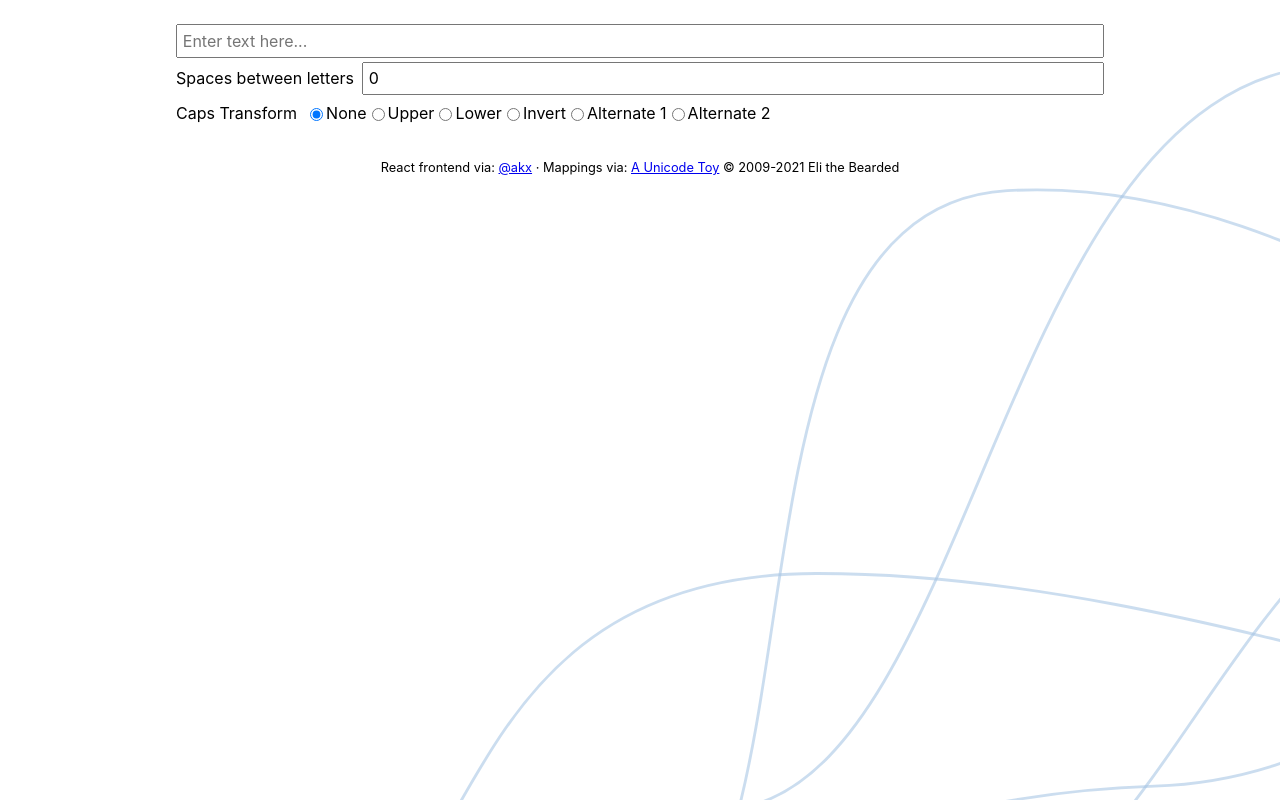
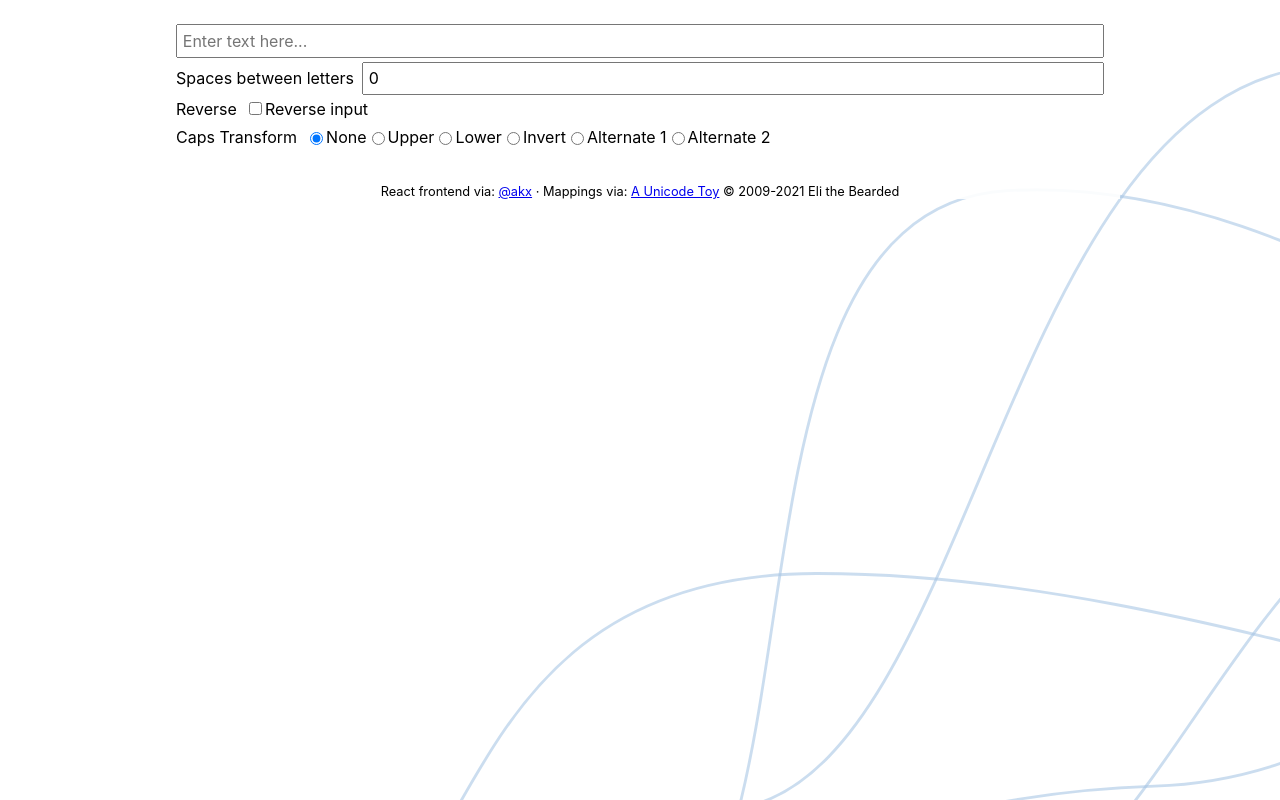
Before and after one commit to akx/unifun, a React (Vite) app: page / in a window 1280 px wide. Built offline with nearby package versions, Linux system fonts and the light colour scheme.

Commit message:
Add reverse option

```diff
--- a/src/App.tsx
+++ b/src/App.tsx
@@ -5,9 +5,10 @@ function App() {
   const [text, setText] = React.useState("");
   const [spacing, setSpacing] = React.useState(0);
   const [caps, setCaps] = React.useState<CapsTransform>(CapsTransform.None);
+  const [reverse, setReverse] = React.useState(false);
   const results = React.useMemo(
-    () => doTransform(text, spacing, caps),
-    [text, spacing, caps],
+    () => doTransform(text, reverse, spacing, caps),
+    [text, reverse, spacing, caps],
   );
   return (
     <main>
@@ -26,6 +27,17 @@ function App() {
             value={spacing}
             onChange={(e) => setSpacing(Number(e.target.value))}
           />
+        </label>
+        <label>
+          <span>Reverse</span>
+          <span>
+            <input
+              type="checkbox"
+              checked={reverse}
+              onChange={(e) => setReverse(e.target.checked)}
+            />
+            Reverse input
+          </span>
         </label>
         <label>
           <span>Caps Transform</span>
--- a/src/transform.ts
+++ b/src/transform.ts
@@ -45,9 +45,21 @@ function doCapsTransform(s: string, caps: CapsTransform) {
   }
 }
 
-export function doTransform(text: string, spacing: number, caps: CapsTransform) {
+function maybeReverse(s: string, reverse: boolean) {
+  return reverse ? s.split("").reverse().join("") : s;
+}
+
+export function doTransform(
+  text: string,
+  reverse: boolean,
+  spacing: number,
+  caps: CapsTransform,
+) {
   const results: Record<string, string> = {};
-  const trim = addSpacing(doCapsTransform(text.trim(), caps), spacing);
+  const trim = maybeReverse(
+    addSpacing(doCapsTransform(text.trim(), caps), spacing),
+    reverse,
+  );
   if (trim.length) {
     results["No Transform"] = trim;
     for (const name in qaz) {
```
Also changed, not shown: 1 other file (tests, documents, lock files or other folders).
